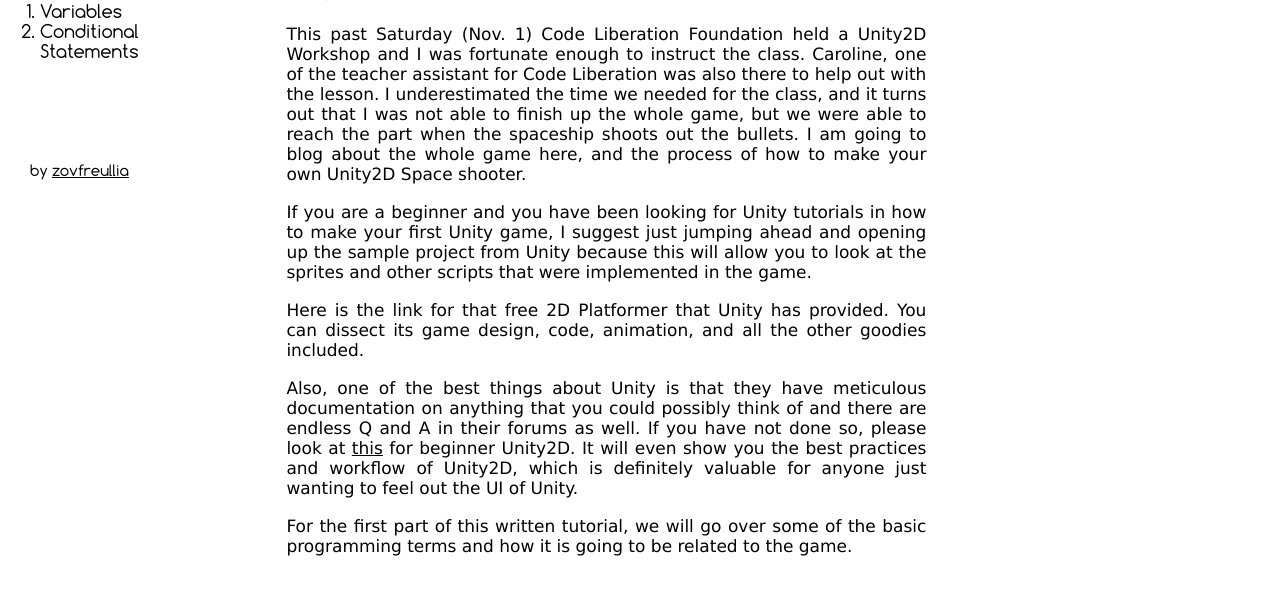
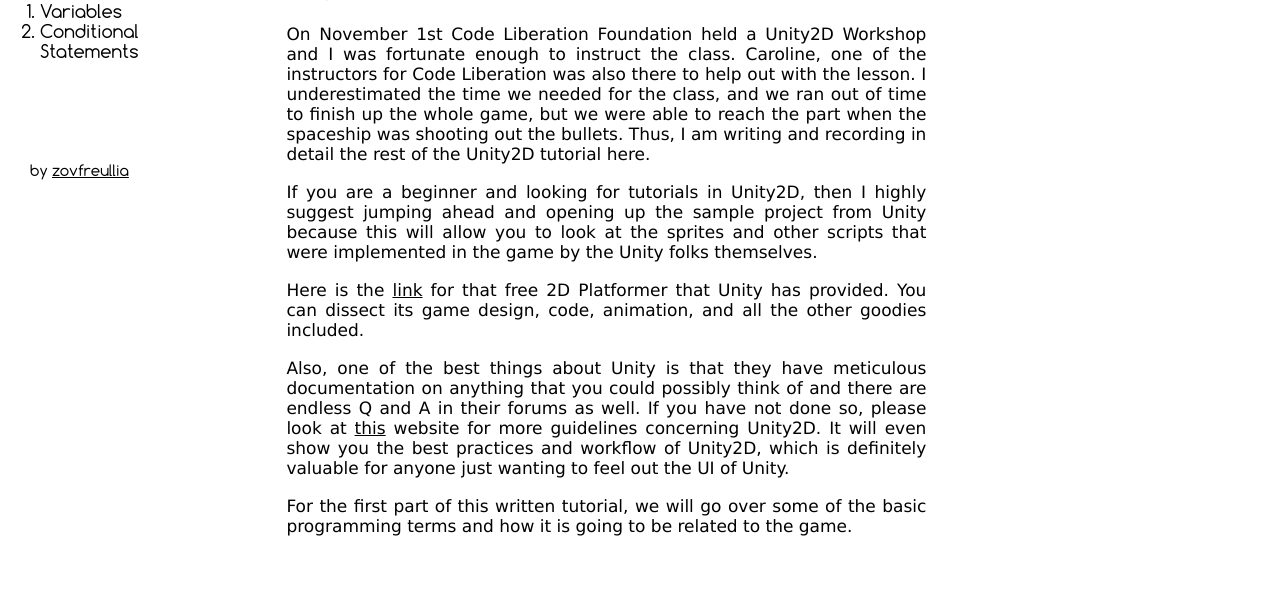
Before and after one commit to KairaVillanueva/Unity2D-Tutorial, a plain HTML site: page index.html in a window 1280 px wide. Shown: the part 206-800 px from the top of the page. Drawn offline with Linux system fonts and the light colour scheme.

Commit message:
Update index.html

```diff
--- a/index.html
+++ b/index.html
@@ -24,13 +24,13 @@
     </div>
     <div class="content">
       <h4>Unity 2D Space Shooter for the Absolute Beginner</h4><br>
-        <p> This past Saturday (Nov. 1) Code Liberation Foundation held a Unity2D Workshop and I was fortunate enough to instruct the class. Caroline, one of the teacher assistant for Code Liberation was also there to help out with the lesson. I underestimated the time we needed for the class, and it turns out that I was not able to finish up the whole game, but we were able to reach the part when the spaceship shoots out the bullets. I am going to blog about the whole game here, and the process of how to make your own Unity2D Space shooter.</p><br>
+        <p> On November 1st Code Liberation Foundation held a Unity2D Workshop and I was fortunate enough to instruct the class. Caroline, one of the instructors for Code Liberation was also there to help out with the lesson. I underestimated the time we needed for the class, and we ran out of time to finish up the whole game, but we were able to reach the part when the spaceship was shooting out the bullets. Thus, I am writing and recording in detail the rest of the Unity2D tutorial here.</p><br>
 
-        <p> If you are a beginner and you have been looking for Unity tutorials in how to make your first Unity game, I suggest just jumping ahead and opening up the sample project from Unity because this will allow you to look at the sprites and other scripts that were implemented in the game.</p><br>
+        <p> If you are a beginner and looking for tutorials in Unity2D, then I highly suggest jumping ahead and opening up the sample project from Unity because this will allow you to look at the sprites and other scripts that were implemented in the game by the Unity folks themselves.</p><br>
 
-        <p>Here is the <a href="http://u3d.as/content/unity-technologies/unity-projects-2d-platformer/5m5">link</a> for that free 2D Platformer that Unity has provided. You can dissect its game design, code, animation, and all the other goodies included.</p><br>
+        <p>Here is the <u><a href="http://u3d.as/content/unity-technologies/unity-projects-2d-platformer/5m5">link</a></u> for that free 2D Platformer that Unity has provided. You can dissect its game design, code, animation, and all the other goodies included.</p><br>
 
-        <p>Also, one of the best things about Unity is that they have meticulous documentation on anything that you could possibly think of and there are endless Q and A in their forums as well. If you have not done so, please look at <a href="http://unity3d.com/learn/tutorials/modules/beginner/2d guideline" target="_blank"><u>this</u></a>  for beginner Unity2D. It will even show you the best practices and workflow of Unity2D, which is definitely valuable for anyone just wanting to feel out the UI of Unity.</p><br>
+        <p>Also, one of the best things about Unity is that they have meticulous documentation on anything that you could possibly think of and there are endless Q and A in their forums as well. If you have not done so, please look at <u><a href="http://unity3d.com/learn/tutorials/modules/beginner/2d guideline" target="_blank">this</a></u> website for more guidelines concerning Unity2D. It will even show you the best practices and workflow of Unity2D, which is definitely valuable for anyone just wanting to feel out the UI of Unity.</p><br>
 
         <p>For the first part of this written tutorial, we will go over some of the basic programming terms and how it is going to be related to the game.</p><br>
 
```
